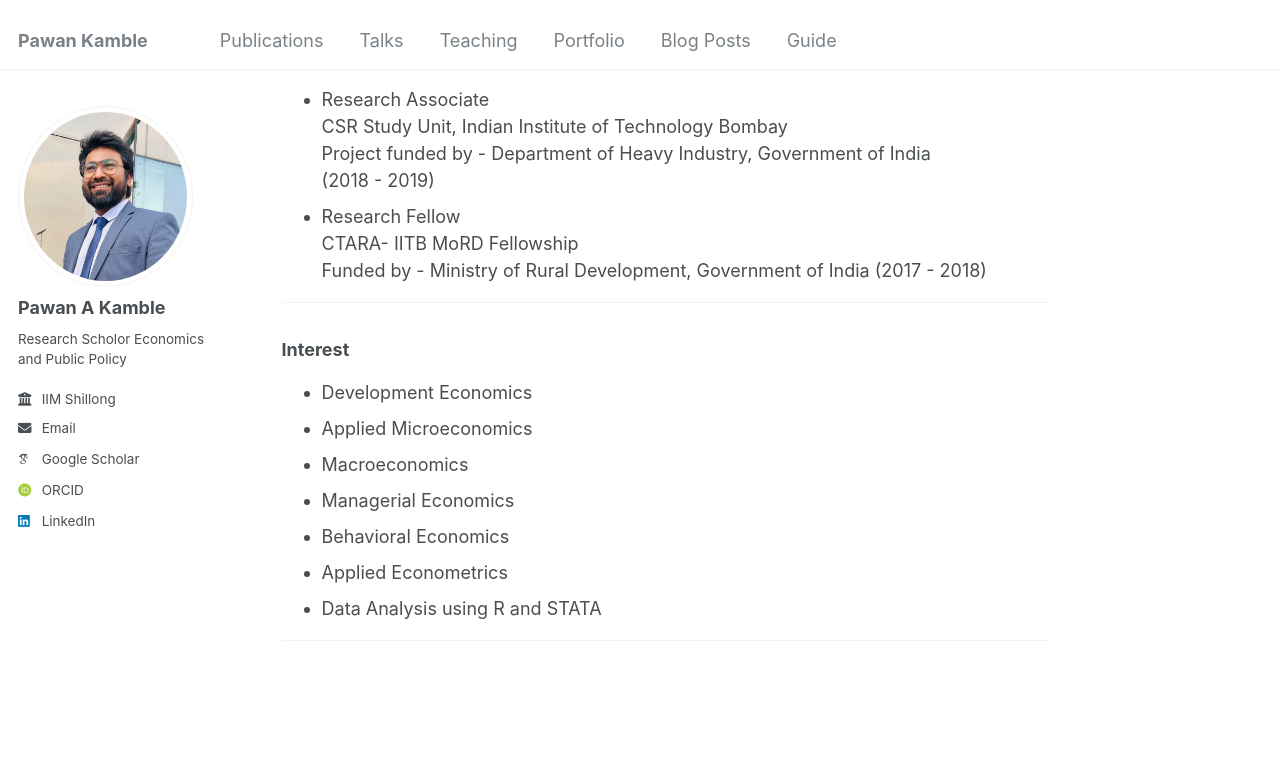
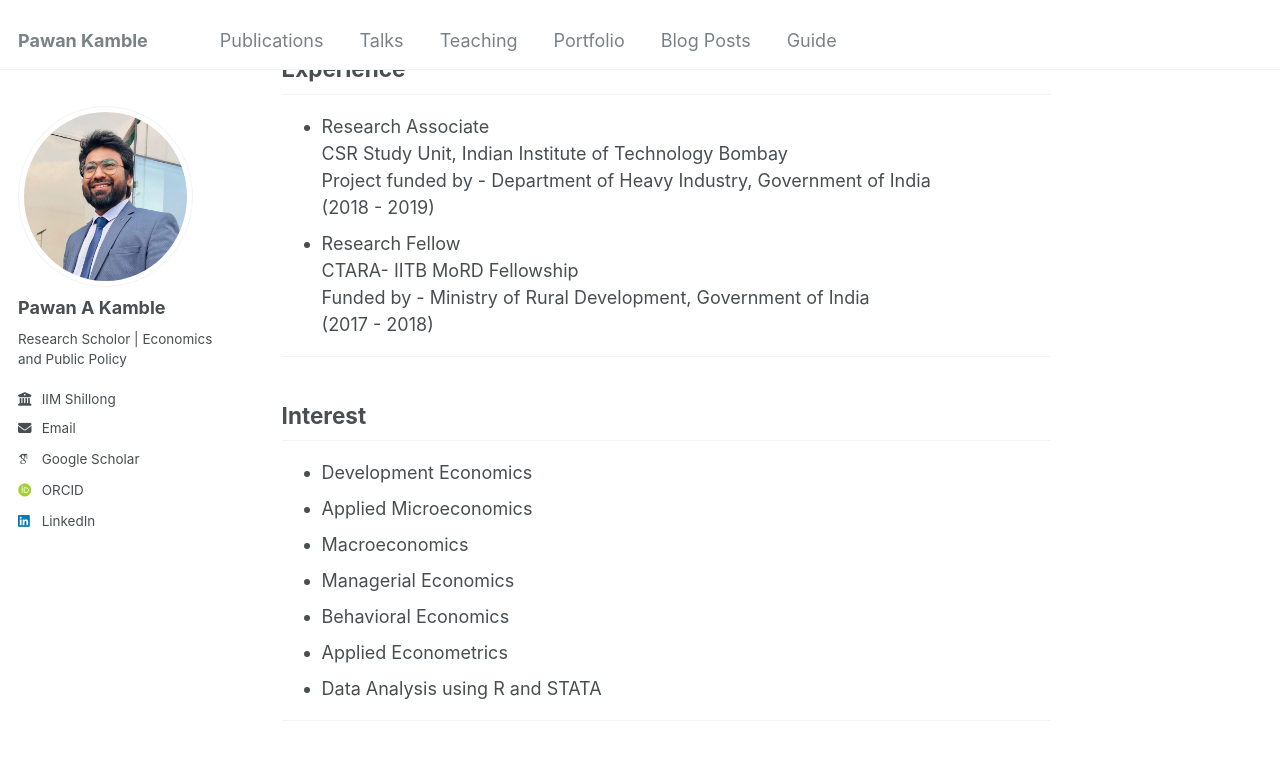
Before and after one commit to pawankb13/pawankb13.github.io, a Jekyll site: the page built from _pages/about.md, in a window 1280 px wide and 900 px high, scrolled down 723 px. Shown: the top 760 px of the window. Built offline with Jekyll 4.4.1, drawn with Linux system fonts in a browser that asks for light colours; some web fonts are replaced.

```diff
--- a/_config.yml
+++ b/_config.yml
@@ -24,8 +24,7 @@ author:
   avatar           : "profile.jpg"
   name             : "Pawan A Kamble"
   pronouns         : # example: "she/her"
-  bio              : "Research Scholor \
-   Economics and Public Policy"
+  bio              : "Research Scholor | Economics and Public Policy"
   employer         : "IIM Shillong "
 
   email            : "pawan.phd20@iimshillong.ac.in"
--- a/_pages/about.md
+++ b/_pages/about.md
@@ -19,15 +19,18 @@ Download my [resumé](https://github.com/pawankb13/resume/blob/main/resume_latex
 ### Education
 
 - PhD in Management (Economics and Public Policy) \
-Indian Institute of Management Shillong \ (2020 - Present)
+Indian Institute of Management Shillong \
+(2020 - Present)
 - MTech in Technology and Development \
-Indian Institute of Technology Bombay \ (2015 - 2017)
+Indian Institute of Technology Bombay \
+(2015 - 2017)
 - BE in Instrumentation Engineering \
-Dr. D Y Patil Institute of Technology, Savitribai Phule Pune University \ (2010 - 2014)
+Dr. D Y Patil Institute of Technology, Savitribai Phule Pune University \
+(2010 - 2014)
 
 ---
 
-### Experience
+## Experience
 
 - Research Associate \
 CSR Study Unit, Indian Institute of Technology  Bombay  \
@@ -35,12 +38,12 @@ Project funded by - Department of Heavy Industry, Government of India \
 (2018 - 2019)
 - Research Fellow \
 CTARA- IITB MoRD Fellowship \
-Funded by - Ministry of Rural Development, Government of India
+Funded by - Ministry of Rural Development, Government of India \
 (2017 - 2018)
 
 ---
 
-### Interest
+## Interest
 
 - Development Economics
 - Applied Microeconomics
```
Also changed, not shown: _pages/cv.md (deleted, +0 -64 lines), _pages/resources.md (added, +42 -0 lines).
